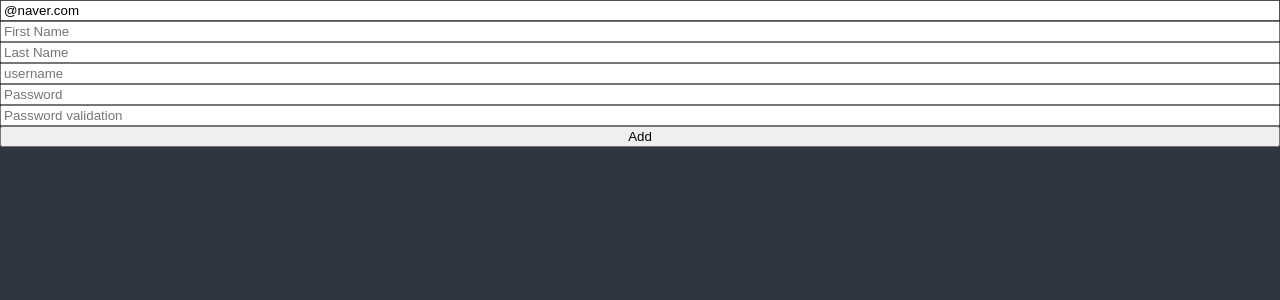
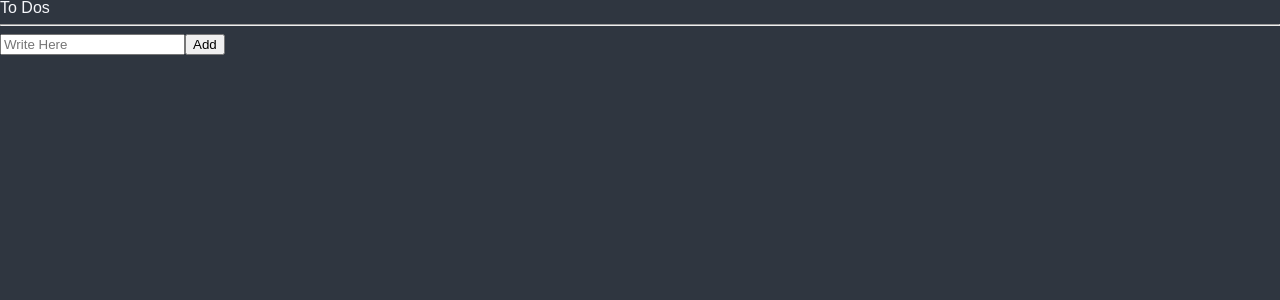
Before and after one commit to jaylim92/To-Do-React, a React (Create React App) app: page / in a window 1280 px wide. Shown: the top 300 px of the page. Built offline with nearby package versions, Linux system fonts and the light colour scheme.

Commit message:
Add To Do on Recoil

```diff
--- a/src/App.tsx
+++ b/src/App.tsx
@@ -1,10 +1,8 @@
 import React from "react";
 import { createGlobalStyle } from "styled-components";
-import ToDoList from "./ToDoList";
+import ToDoList from "./components/ToDoList";
 
 const GlobalStyle = createGlobalStyle`
-@import url('https://fonts.googleapis.com/css2?family=Source+Sans+Pro:wght@300;400&display=swap');
-
 html, body, div, span, applet, object, iframe,
 h1, h2, h3, h4, h5, h6, p, blockquote, pre,
 a, abbr, acronym, address, big, cite, code,
--- a/src/ToDoList.tsx
+++ /dev/null
@@ -1,109 +0,0 @@
-import { useState } from "react";
-import { set, useForm } from "react-hook-form";
-import { DefaultValue, errorSelector } from "recoil";
-
-/* export function ToDoList() {
-  const [toDo, setTodo] = useState("");
-  const onChange = (event: React.FormEvent<HTMLInputElement>) => {
-    const {
-      currentTarget: { value },
-    } = event;
-    setTodo(value);
-  };
-  const onSubmit = (event: React.FormEvent<HTMLFormElement>) => {
-    event.preventDefault();
-    console.log(toDo);
-  };
-  return (
-    <div>
-      <form onSubmit={onSubmit}>
-        <input onChange={onChange} value={toDo} placeholder="Write Here" />
-        <button>Add</button>
-      </form>
-    </div>
-  );
-}
- */
-
-interface IForm {
-  email: string;
-  firstName: string;
-  lastName: string;
-  username: string;
-  password: string;
-  password1: string;
-}
-
-function ToDoList() {
-  const {
-    register,
-    watch,
-    handleSubmit,
-    setError,
-    formState: { errors },
-  } = useForm<IForm>({
-    defaultValues: {
-      email: "@naver.com",
-    },
-  });
-  const onValid = (data: IForm) => {
-    if (data.password !== data.password1) {
-      setError(
-        "password1",
-        { message: "password are not the same" },
-        { shouldFocus: true }
-      );
-    }
-  };
-  return (
-    <div>
-      <form
-        style={{ display: "flex", flexDirection: "column" }}
-        onSubmit={handleSubmit(onValid)}
-      >
-        <input
-          style={{ borderColor: errors?.email?.message ? "red" : "" }}
-          {...register("email", { required: "Email is required" })}
-          placeholder="Email"
-        />
-        <span>{errors?.email?.message}</span>
-        <input
-          {...register("firstName", { required: "First Name is required" })}
-          placeholder="First Name"
-        />
-        <span>{errors?.firstName?.message}</span>
-        <input
-          {...register("lastName", { required: "Last Name is required" })}
-          placeholder="Last Name"
-        />
-        <span>{errors?.lastName?.message}</span>
-        <input
-          {...register("username", {
-            required: "Username at least 3words",
-            minLength: 3,
-          })}
-          placeholder="username"
-        />
-        <span>{errors?.username?.message}</span>
-        <input
-          {...register("password", {
-            required: "Password is required",
-            minLength: {
-              value: 5,
-              message: "Your password too short",
-            },
-          })}
-          placeholder="Password"
-        />
-        <span>{errors?.password?.message}</span>
-        <input
-          {...register("password1", { required: true })}
-          placeholder="Password validation"
-        />
-        <span>{errors?.password1?.message}</span>
-        <button>Add</button>
-      </form>
-    </div>
-  );
-}
-export default ToDoList;
--- /dev/null
+++ b/src/components/ToDoList.tsx
@@ -0,0 +1,49 @@
+import { useForm } from "react-hook-form";
+import { atom, useRecoilState } from "recoil";
+
+interface IForm {
+  toDo: string;
+}
+
+interface IToDos {
+  text: string;
+  id: number;
+  category: "TO_DO" | "Doing" | "Done";
+}
+
+const toDoState = atom<IToDos[]>({
+  key: "toDo",
+  default: [],
+});
+
+export function ToDoList() {
+  const [toDos, setToDos] = useRecoilState(toDoState);
+  const { register, handleSubmit, setValue } = useForm<IForm>();
+  const handleValid = ({ toDo }: IForm) => {
+    setToDos((oldToDos) => [
+      { text: toDo, id: Date.now(), category: "TO_DO" },
+      ...oldToDos,
+    ]);
+    setValue("toDo", "");
+  };
+  return (
+    <div>
+      <h1>To Dos</h1>
+      <hr />
+      <form onSubmit={handleSubmit(handleValid)}>
+        <input
+          {...register("toDo", { required: "Please Wirte To Do" })}
+          placeholder="Write Here"
+        />
+        <button>Add</button>
+      </form>
+      <ul>
+        {toDos.map((toDo) => (
+          <li key={toDo.id}>{toDo.text}</li>
+        ))}
+      </ul>
+    </div>
+  );
+}
+
+export default ToDoList;
--- a/src/index.tsx
+++ b/src/index.tsx
@@ -1,6 +1,5 @@
 import React from "react";
 import ReactDOM from "react-dom/client";
-
 import App from "./App";
 
 import { RecoilRoot } from "recoil";
```
